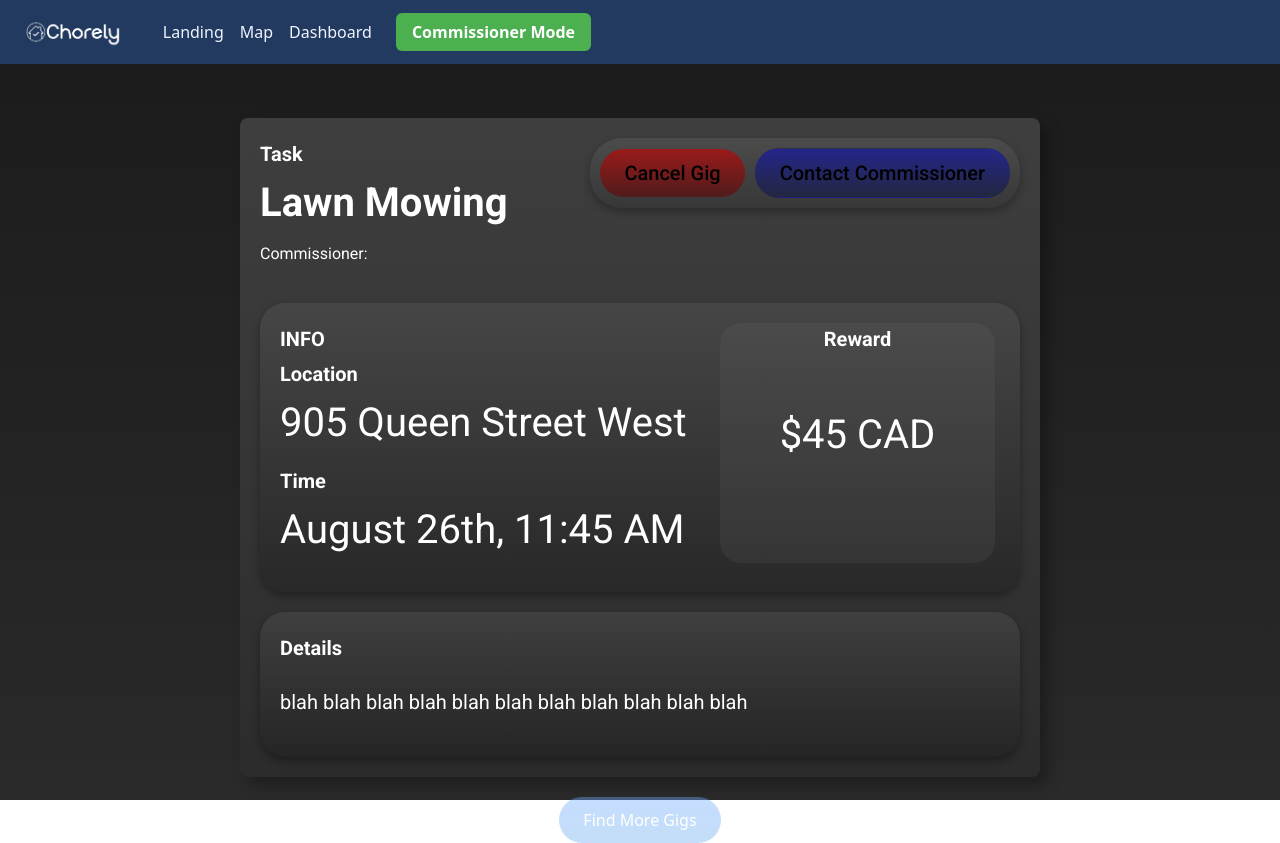
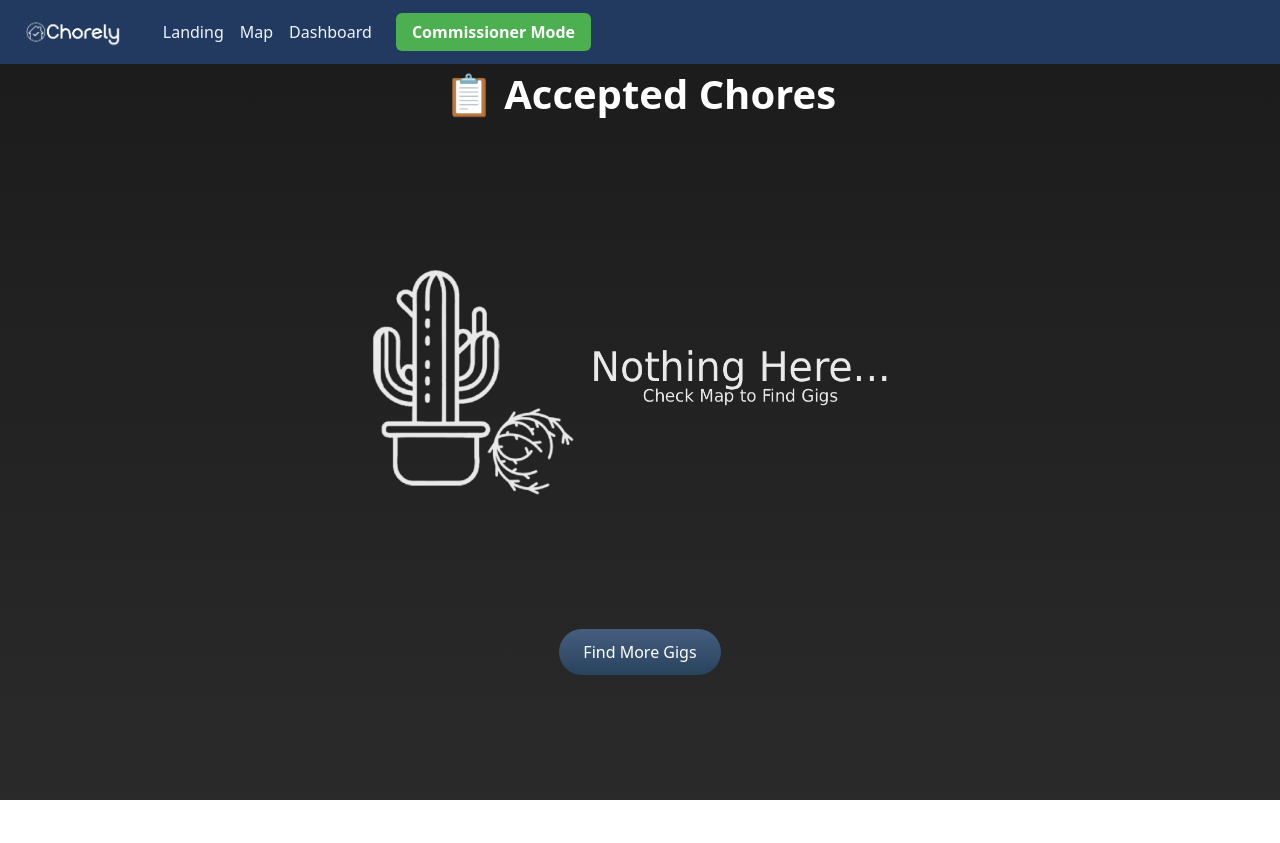
Before and after one commit to samithegde/chorely, a React (Vite) app in the folder Recess/: page /dashboard in a window 1280 px wide. After the commit the page ends 800 px from the top, so only its background shows below. Built offline with nearby package versions, Linux system fonts and the light colour scheme.

Commit message:
Dashboard Fixes

```diff
--- a/Recess/src/Dashboard.css
+++ b/Recess/src/Dashboard.css
@@ -2,14 +2,31 @@
 
 .dashboard-container {
   display: flex;
-  flex-direction: column; /* Stack all child elements vertically */
-  align-items: center; /* Center horizontally */
+  flex-direction: column;
+  align-items: center;
   height: calc(100vh - 64px);
   width: 100vw;
   background: linear-gradient(to bottom, #1c1c1c, #2a2a2a);
   color: #fff;
   box-sizing: border-box;
 }
+
+.empty-state {
+  display: flex;
+  flex-direction: column;
+  justify-content: center;
+  align-items: center;
+  height: 70vh;
+}
+
+.nothing-image {
+  max-width: 600px;
+  width: 100%;
+  height: auto;
+  opacity: 0.9;
+  margin-bottom: 20px;
+}
+
 
 .taskBox {
   position: relative;
@@ -43,6 +60,7 @@ h2 {
   margin-bottom: 12px;
   transition: background-color 0.25s ease;
 }
+
 h2:hover {
   background-color: #ffffff1e;
 }
@@ -69,7 +87,7 @@ h2:hover {
   align-items: flex-start;
   padding: 20px;
   box-sizing: border-box;
-  position: relative; /* Ensure relative positioning for child elements */
+  position: relative;
   box-shadow: 0 4px 8px rgba(0, 0, 0, 0.336);
 }
 
@@ -89,12 +107,14 @@ h2:hover {
   margin-left: 440px;
   border-radius: 21px;
 }
-.Reward{
+
+.Reward {
   display: flex;
-  justify-content: center; /* Center horizontally */
+  justify-content: center;
   margin-top: 55px;
   font-weight: 400;
 }
+
 .buttonBox {
   position: absolute;
   top: 20px;
@@ -105,7 +125,8 @@ h2:hover {
   box-shadow: 0 4px 8px rgba(0, 0, 0, 0.281);
   z-index: 10;
 }
-.cancel{
+
+.cancel {
   border-radius: 24px;
   background: linear-gradient(to top, rgba(97, 3, 3, 0.568), rgba(196, 3, 3, 0.658));
   border-width: 0px;
@@ -113,24 +134,27 @@ h2:hover {
   transition: background-color 0.25s ease-in;
 
 }
-.cancel:hover{
+
+.cancel:hover {
   background-color: rgb(212, 38, 38);
   border-width: 2px;
   border-color: white;
 }
-.contact{
+
+.contact {
   border-radius: 24px;
-    background: linear-gradient(to top, rgba(3, 13, 70, 0.432),rgba(3, 6, 196, 0.527));
+  background: linear-gradient(to top, rgba(3, 13, 70, 0.432), rgba(3, 6, 196, 0.527));
   margin-left: 5px;
   transition: background-color 0.25 ease-in;
 }
-.contact:hover{
-    background-color:rgb(13, 22, 153);
+
+.contact:hover {
+  background-color: rgb(13, 22, 153);
   border-width: 2px;
   border-color: white;
 }
 
-.details{
+.details {
   justify-content: center;
   background: linear-gradient(to top, rgba(26, 25, 25, 0.377), rgba(110, 110, 110, 0.233));
   width: 100%;
@@ -145,12 +169,14 @@ h2:hover {
   align-items: flex-start;
   padding: 20px;
   box-sizing: border-box;
-    position: relative; /* Ensure relative positioning for child elements */
+  position: relative;
   box-shadow: 0 4px 8px rgba(0, 0, 0, 0.336);
 }
-.description{
+
+.description {
   font-weight: 200;
 }
+
 .more {
   background: linear-gradient(to top, rgba(41, 138, 228, 0.281), rgba(117, 172, 255, 0.411));
   border: none;
@@ -159,11 +185,12 @@ h2:hover {
   font-size: 16px;
   color: #fff;
   cursor: pointer;
-  margin-top: 20px; /* Add spacing from the taskBox */
+  margin-top: 20px;
+
   text-align: center;
   transition: background-color 0.3s ease;
 }
 
 .more:hover {
-  background-color: rgba(41, 138, 228, 0.5); /* Slightly darker hover effect */
+  background-color: rgba(41, 138, 228, 0.5);
 }
--- a/Recess/src/Dashboard.tsx
+++ b/Recess/src/Dashboard.tsx
@@ -1,34 +1,79 @@
 import React from "react";
+import { useNavigate } from "react-router-dom"; // if using React Router
 import "./Dashboard.css";
 
-export default function Dashboard() {
+type Pin = {
+  taskName: string;
+  location: string;
+  dateTime: string;
+  reward: string;
+  commissioner?: string;
+  description?: string;
+};
+
+export default function Dashboard({ acceptedChores }: { acceptedChores: Pin[] }) {
+  const navigate = useNavigate();
+
   return (
     <div className="dashboard-container">
-      <div className="taskBox">
-        <h1 className = "task">Task</h1>
-        <h2 className ="taskName">Lawn Mowing</h2>
-        <h1 className = "commissioner">Commissioner: <var></var></h1>
-        <div className = "info">
+      <h2>📋 Accepted Chores</h2>
+
+      {acceptedChores.length === 0 ? (
+        <div className="empty-state">
+          <img
+            src="/nothinghere.png"
+            alt="Nothing Here"
+            className="nothing-image"
+          />
+          <button className="more" onClick={() => navigate("/map")}>
+            Find More Gigs
+          </button>
+        </div>
+      ) : (
+        <>
+          {acceptedChores.map((chore, idx) => (
+            <div key={idx} className="taskBox">
+              <h1 className="task">Task</h1>
+              <h2 className="taskName">{chore.taskName || "(No task name)"}</h2>
+
+              <h1 className="commissioner">
+                Commissioner: {chore.commissioner || "Unknown"}
+              </h1>
+
+              <div className="info">
                 <h1>INFO</h1>
                 <h1>Location</h1>
-            <h2 className ="LocationName">905 Queen Street West</h2>
+                <h2 className="LocationName">{chore.location}</h2>
+
                 <h1>Time</h1>
-            <h2 className ="Time">August 26th, 11:45 AM</h2>
+                <h2 className="Time">{chore.dateTime}</h2>
+
                 <div className="rewardsBox">
-              <h1 className = "rewardText">Reward</h1>
-              <h2 className="Reward"> $45 CAD</h2>
+                  <h1 className="rewardText">Reward</h1>
+                  <h2 className="Reward">{chore.reward}</h2>
                 </div>
               </div>
-        <div className = "buttonBox">
+
+              <div className="buttonBox">
                 <button className="cancel">Cancel Gig</button>
-          <button className = "contact">Contact Commissioner</button>
+                <button className="contact">Contact Commissioner</button>
               </div>
-        <div className = "details">
+
+              <div className="details">
                 <h1>Details</h1>
-          <p className = "description">blah blah blah blah blah blah blah blah blah blah blah</p>
+                <p className="description">
+                  {chore.description || "No additional details provided."}
+                </p>
               </div>
             </div>
-      <button className ="more">Find More Gigs</button>
+          ))}
+
+          {/* Find More Gigs button at the bottom if there ARE accepted chores */}
+          <button className="more" onClick={() => navigate("/map")}>
+            Find More Gigs
+          </button>
+        </>
+      )}
     </div>
   );
 }
--- a/Recess/src/LandingPage.tsx
+++ b/Recess/src/LandingPage.tsx
@@ -50,7 +50,7 @@ export default function LandingPage() {
         }}
       >
         <img
-          src="/MAP.png"
+          src="/map.png"
           alt="Map preview"
           style={{
             width: "150%",
```
Also changed, not shown: Recess/public/nothinghere.png (added). Lines whose indentation alone changed are shown as unchanged.
